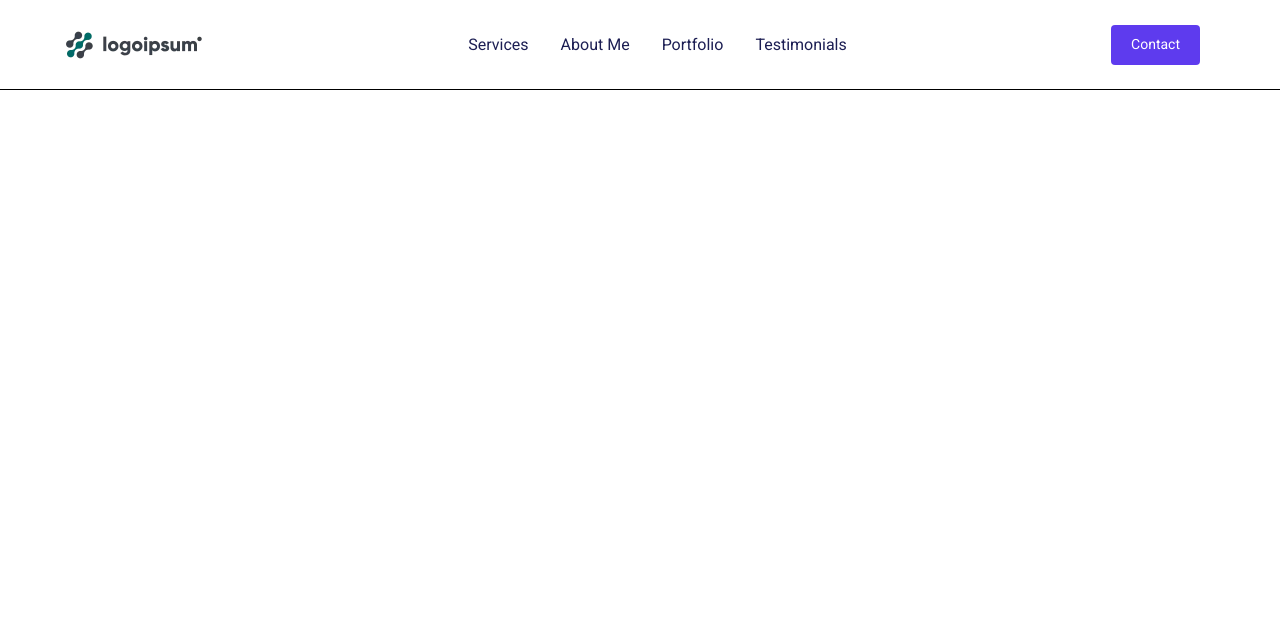
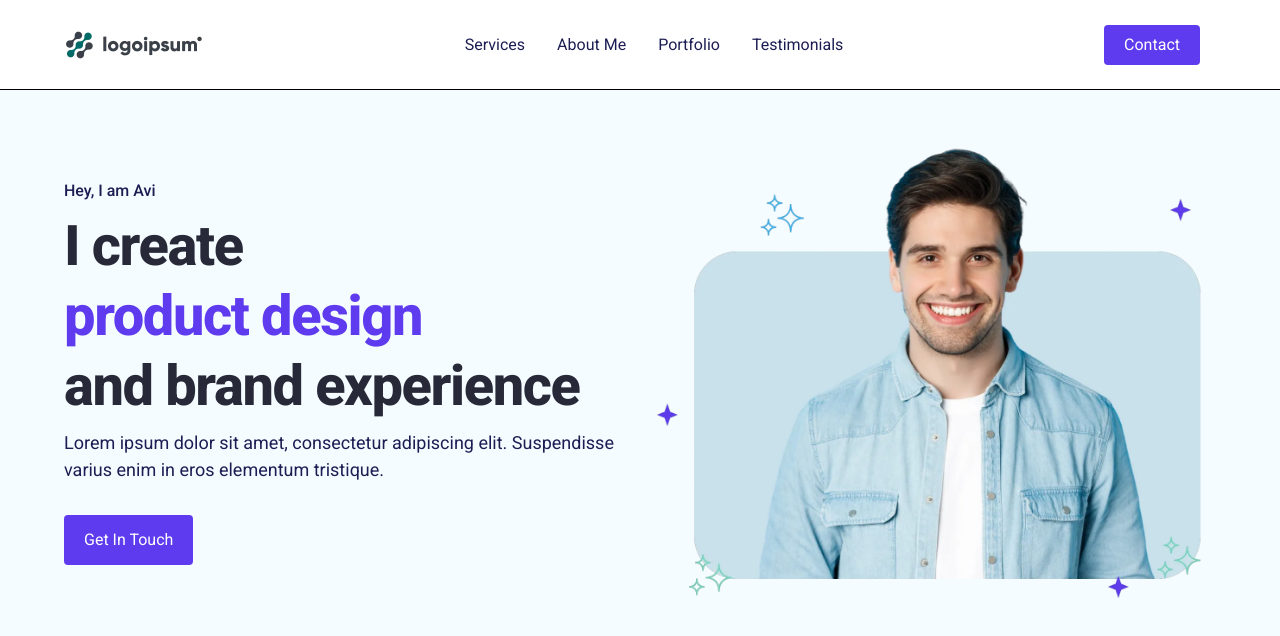
Before and after one commit to Avinashshiyani/Portfolio, a React (Vite) app: page / in a window 1280 px wide. Shown: the top 636 px of the page. Built offline with nearby package versions, Linux system fonts and the light colour scheme.

Commit message:
Hero Section Done

```diff
--- a/src/App.jsx
+++ b/src/App.jsx
@@ -1,10 +1,12 @@
 import React from "react";
 import Navbar from "./Navbar/Navbar";
+import HeroSection from "./HeroSection/HeroSection";
 
 const App = () => {
   return (
-    <div className="bg-red-400">
+    <div className="">
       <Navbar />
+      <HeroSection />
     </div>
   );
 };
--- /dev/null
+++ b/src/HeroSection/HeroSection.jsx
@@ -0,0 +1,46 @@
+import React from "react";
+import HeroImage from "../assets/download_2.webp";
+
+const HeroSection = () => {
+  return (
+    <div className="py-[56px] px-[20px] bg-[#F5FCFF] md:px-[40px] md:px-[64px] md:flex md:gap-x-[34px]">
+      {/* hero section first part starts */}
+      <div className="space-y-2 md:w-[50%]  lg:flex lg:flex-col lg:justify-center">
+        <div className="text-[16px] text-[#1c1e53] font-medium w-full">
+          Hey, I am Avi
+        </div>
+        <div className="grid text-[40px] font-extrabold w-full text-[#282938] tracking-tight leading-tight sm:text-[52px] lg:text-[56px] lg:leading-[70px]">
+          <h1>
+            I create
+            <span className="flex  text-[#5e3bee]"> product design</span>
+            and brand experience
+          </h1>
+        </div>
+        <div className="text-[16px] text-[#1c1e53] sm:text-[18px]">
+          <p>
+            Lorem ipsum dolor sit amet, consectetur adipiscing elit. Suspendisse
+            varius enim in eros elementum tristique.
+          </p>
+        </div>
+        <div>
+          <button
+            className="flex justify-center items-center h-[50px] bg-[#5e3bee] mt-6 py-[12px] px-[20px] text-white rounded-[4px] text-[16px] cursor-pointer
+  hover:bg-white hover:text-[#5e3bee] hover:border hover:border-[#5e3bee]
+   transition-all duration-300"
+          >
+            Get In Touch
+          </button>
+        </div>
+      </div>
+      {/* hero section first part ends */}
+
+      {/* hero section photo part starts */}
+      <div className="mt-10 md:w-[50%] md:mt-0">
+        <img src={HeroImage} alt="" />
+      </div>
+      {/* hero section photo part ends */}
+    </div>
+  );
+};
+
+export default HeroSection;
--- a/src/Navbar/Navbar.jsx
+++ b/src/Navbar/Navbar.jsx
@@ -27,7 +27,7 @@ const Navbar = () => {
       <div className="flex items-center justify-center space-x-[16px] ">
         <div>
           <button
-            className="flex justify-center items-center h-[30px] bg-[#5e3bee] py-[4px] px-[16px] text-white rounded-[4px] text-[14px] cursor-pointer
+            className="flex justify-center items-center h-[30px] bg-[#5e3bee] py-[4px] px-[16px] text-white rounded-[4px] text-[16px] cursor-pointer
   hover:bg-white hover:text-[#5e3bee] hover:border hover:border-[#5e3bee]
   sm:h-[40px] sm:py-[8px] sm:px-[20px] transition-all duration-300"
           >
--- a/src/index.css
+++ b/src/index.css
@@ -3,4 +3,6 @@
 
 * {
   font-family: "Roboto", sans-serif;
+  transition: all;
+  animation: "hello" , alternate , 0ms;
 }
```
Also changed, not shown: src/assets/download_2.webp (added).
